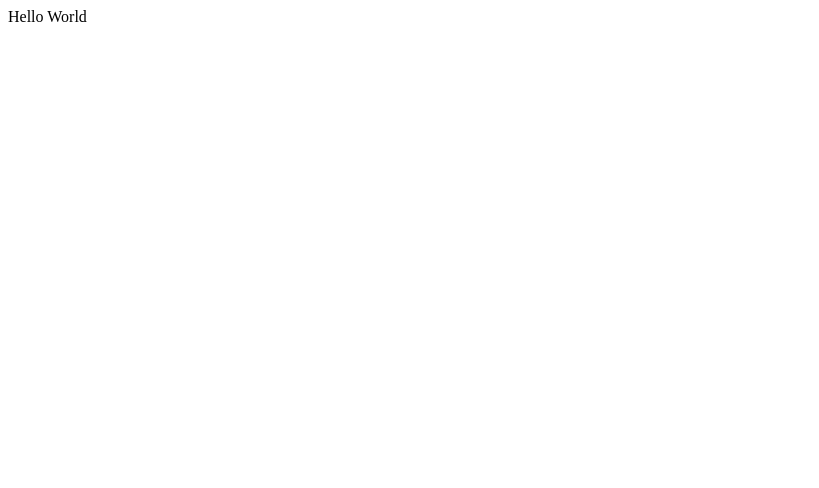
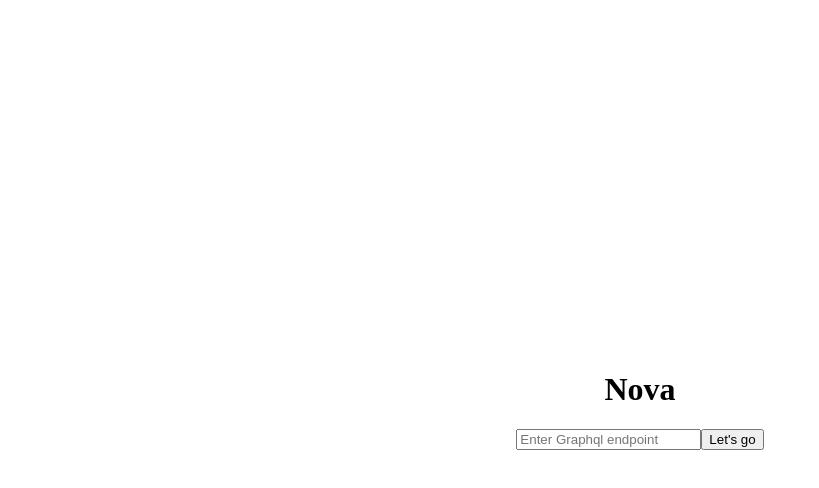
Before and after one commit to nova-introspection/Nova, a React app: page / in a window 1280 px wide. Shown: the top 488 px of the page, without its empty margins (0-819 px from the left). Built offline with nearby package versions, Linux system fonts and the light colour scheme.

Commit message:
basic skeleton/ ugly ui

```diff
--- a/client/App.jsx
+++ b/client/App.jsx
@@ -1,9 +1,19 @@
 import React from 'react';
+import { BrowserRouter as Router, Route, Switch } from 'react-router-dom';
+import Landing from './Components/Landing';
+import Visualizer from './Components/Visualizer';
+import NotFound from './Components/404';
 
 const App = () => (
-  <div>
-    Hello World
-  </div>
+  <Router>
+    <div>
+      <Switch>
+        <Route exact path="/" component={Landing} />
+        <Route path="/visualizer" component={Visualizer} />
+        <Route component={NotFound} />
+      </Switch>
+    </div>
+  </Router>
 );
 
 export default App;
--- /dev/null
+++ b/client/Components/404.jsx
@@ -0,0 +1,11 @@
+import React from 'react';
+
+const notFound = () => {
+  return (
+    <div>
+      404 not found
+    </div>
+  )
+}
+
+export default notFound;
--- /dev/null
+++ b/client/Components/Landing.jsx
@@ -0,0 +1,34 @@
+import React, { useState, useEffect } from 'react';
+
+const styles = {
+  container: {
+    height: '100vh',
+    width: '100vw',
+    // background: 'url("https://www.iliketowastemytime.com/sites/default/files/night-sky-hd-wallpaper.jpg")',
+    // backgroundSize: 'cover',
+    display: 'flex',
+    alignItems: 'center',
+    justifyContent: 'center',
+    flexDirection: 'column',
+    // color: '#FFF',
+  },
+  description: {
+    width: '50vw',
+  }
+}
+
+const Landing = () => {
+  return (
+    <div style={styles.container}>
+      <div>
+        <h1>Nova</h1>
+      </div>
+      <div>
+        <input type="text" placeholder="Enter Graphql endpoint" />
+        <button>Let's go</button>
+      </div>
+    </div>
+  );
+}
+
+export default Landing;
--- /dev/null
+++ b/client/Components/Visualizer.jsx
@@ -0,0 +1,11 @@
+import React from 'react';
+
+const Visualizer = () => {
+  return (
+    <div>
+      Hello World
+    </div>
+  )
+}
+
+export default Visualizer;
--- a/index.html
+++ b/index.html
@@ -11,3 +11,12 @@
   <script src="/dist/bundle.js"></script>
 </body>
 </html>
+
+<style>
+  html, body, #root {
+    width: 100%;
+    height: 100%;
+    padding: 0;
+    margin: 0;
+  }
+</style>
--- a/package.json
+++ b/package.json
@@ -38,6 +38,8 @@
   "dependencies": {
     "express": "^4.16.4",
     "react": "^16.8.6",
-    "react-dom": "^16.8.6"
+    "react-dom": "^16.8.6",
+    "react-router-dom": "^5.0.0",
+    "semantic-ui-css": "^2.4.1"
   }
 }
```
